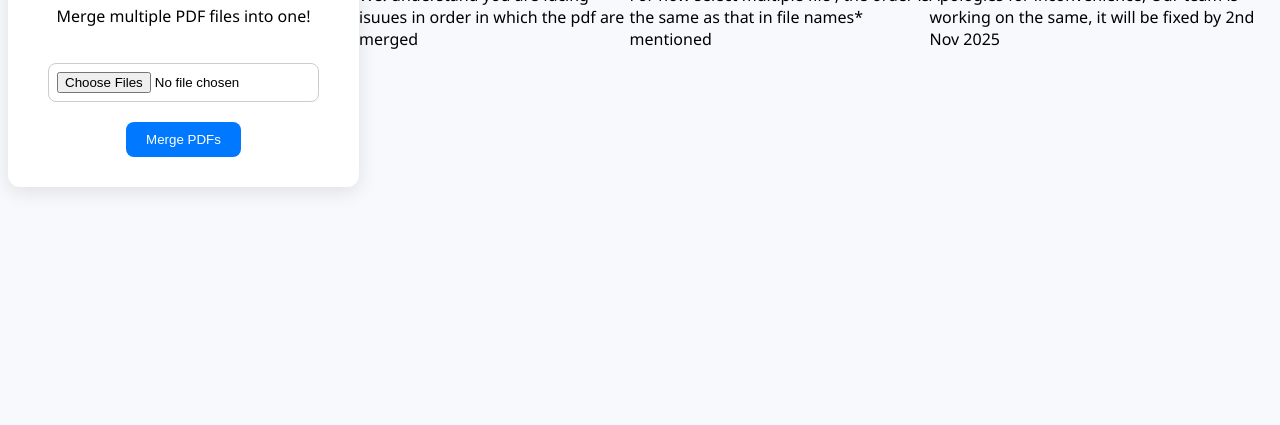
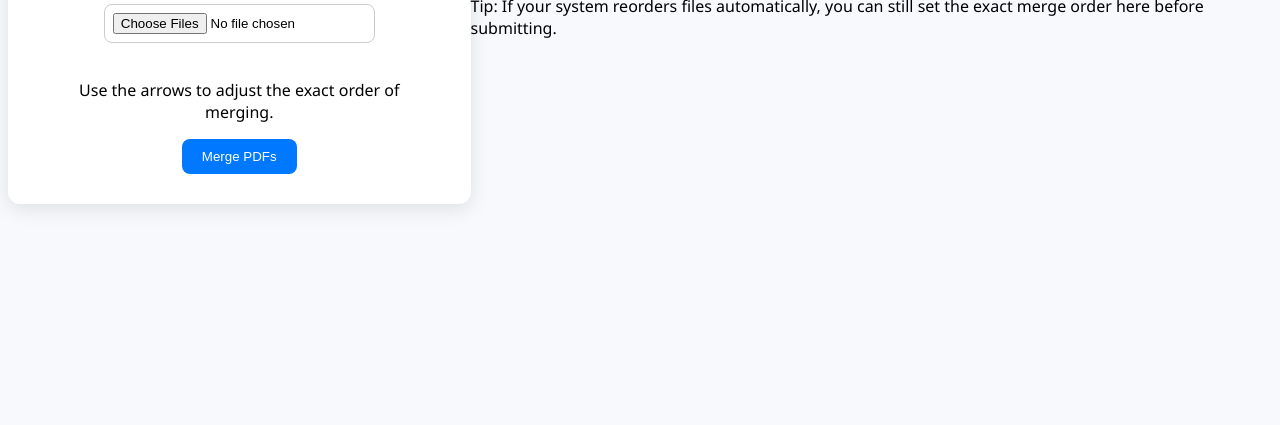
Before and after one commit to Chinmayjcs/Easy-pdf-version2.0, a website: page views/index.html in a window 1280 px wide. Shown: the part 391-816 px from the top of the page. Drawn offline with Linux system fonts and the light colour scheme.

Commit message:
selection order bug fix
now the user can select the order in which the pdf is merged

```diff
--- a/views/index.html
+++ b/views/index.html
@@ -3,7 +3,7 @@
 <head>
   <meta charset="UTF-8" />
   <meta name="viewport" content="width=device-width, initial-scale=1.0" />
-  <title>PDF Chainer</title>
+  <title>EasyPdfMerger</title>
   <link rel="stylesheet" href="/style.css" />
 </head>
 <body>
@@ -13,12 +13,12 @@
 
     <form action="/merge" method="POST" enctype="multipart/form-data">
       <input type="file" name="pdfs" multiple accept=".pdf" required />
+      <p class="hint">Use the arrows to adjust the exact order of merging.</p>
+      <ul id="fileList" class="file-list"></ul>
       <button type="submit">Merge PDFs</button>
     </form>
   </div>
-  <p>We! understand you are facing isuues in order in which the pdf are merged</p>
-  <p>For now select multiple file , the order is the same as that in file names* mentioned</p>
-  <p>Apologies for inconvenience, Our team is working on the same, it will be fixed by 2nd Nov 2025 </p>
+  <p class="note">Tip: If your system reorders files automatically, you can still set the exact merge order here before submitting.</p>
   <script src="/script.js"></script>
 </body>
 </html>
```
